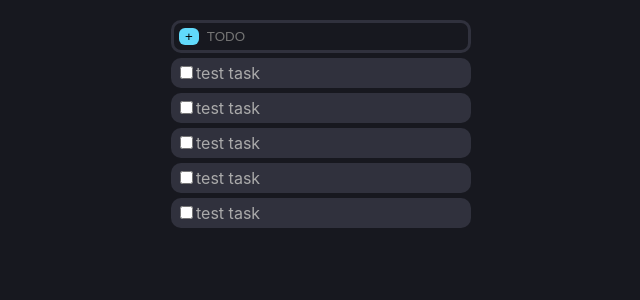
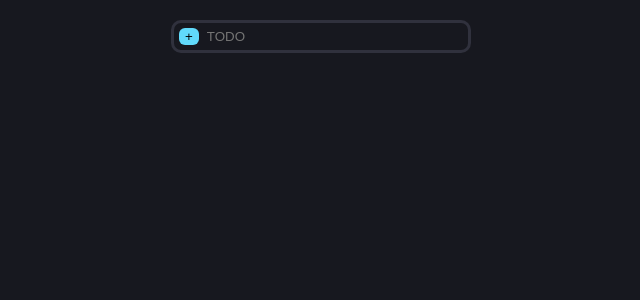
Before and after one commit to jchong9/todo-app, a React (Create React App) app: page / in a window 1280 px wide. Shown: the top 300 px of the page, without its empty margins (319-959 px from the left). Built offline with nearby package versions, Linux system fonts and the light colour scheme.

Commit message:
added custom checkboxes and functionality to adding tasks

```diff
--- a/src/App.css
+++ b/src/App.css
@@ -20,6 +20,7 @@
 }
 
 form input[type="text"] {
+    color: white;
     background: none;
     border: 0;
     padding: 0 8px;
@@ -37,6 +38,12 @@
 div.task {
     background-color: #30313D;
     border-radius: 10px;
-    padding: 5px;
+    padding: 5px 9px;
     margin-top: 5px;
+    display: flex;
 }
+
+div.task svg {
+    height: 20px;
+    margin-right: 4px;
+}
--- a/src/App.js
+++ b/src/App.js
@@ -1,16 +1,21 @@
 import './App.css';
 import TaskForm from "./TaskForm";
 import Task from "./Task";
+import {useState} from "react";
 
 function App() {
+  const [tasks, setTasks] = useState([]);
+  function addTask(name) {
+    setTasks(prev => {
+      return [...prev, {name: name, done: false}];
+    });
+  }
   return (
     <main>
-      <TaskForm />
-      <Task />
-      <Task />
-      <Task />
-      <Task />
-      <Task />
+      <TaskForm onAdd={addTask} />
+      {tasks.map(task => (
+        <Task {...task} />
+      ))}
     </main>
   );
 }
--- /dev/null
+++ b/src/Checkbox.js
@@ -0,0 +1,27 @@
+import {useState} from 'react';
+
+export default function Checkbox({defaultChecked = false}) {
+  const [checked, setChecked] = useState(defaultChecked);
+  return (
+    <div>
+      {!checked && (
+        <div className="checkbox unchecked">
+          <svg xmlns="http://www.w3.org/2000/svg"
+               viewBox="0 0 448 512">
+            <path
+              d="M0 96C0 60.7 28.7 32 64 32H384c35.3 0 64 28.7 64 64V416c0 35.3-28.7 64-64 64H64c-35.3 0-64-28.7-64-64V96z"/>
+          </svg>
+        </div>
+      )}
+      {checked && (
+        <div className="checkbox checked">
+          <svg xmlns="http://www.w3.org/2000/svg"
+               viewBox="0 0 448 512">
+            <path
+              d="M64 32C28.7 32 0 60.7 0 96V416c0 35.3 28.7 64 64 64H384c35.3 0 64-28.7 64-64V96c0-35.3-28.7-64-64-64H64zM337 209L209 337c-9.4 9.4-24.6 9.4-33.9 0l-64-64c-9.4-9.4-9.4-24.6 0-33.9s24.6-9.4 33.9 0l47 47L303 175c9.4-9.4 24.6-9.4 33.9 0s9.4 24.6 0 33.9z"/>
+          </svg>
+        </div>
+      )}
+    </div>
+  );
+}
--- a/src/Task.js
+++ b/src/Task.js
@@ -1,8 +1,10 @@
-export default function Task() {
+import Checkbox from "./Checkbox";
+
+export default function Task({name, done}) {
     return (
-        <div className="task">
-            <input type='checkbox'/>
-            test task
-        </div>
+      <div className="task">
+        <Checkbox />
+        {name}
+      </div>
     );
 }
--- a/src/TaskForm.js
+++ b/src/TaskForm.js
@@ -1,9 +1,14 @@
 import {useState} from 'react';
 
-export default function TaskForm() {
+export default function TaskForm({onAdd}) {
     const [taskName, setTaskName] = useState('');
+    function handleSubmit(ev) {
+      ev.preventDefault();
+      onAdd(taskName);
+      setTaskName('');
+    }
     return (
-        <form>
+        <form onSubmit={handleSubmit}>
             <button>+</button>
             <input type='text'
                    value={taskName}
```
